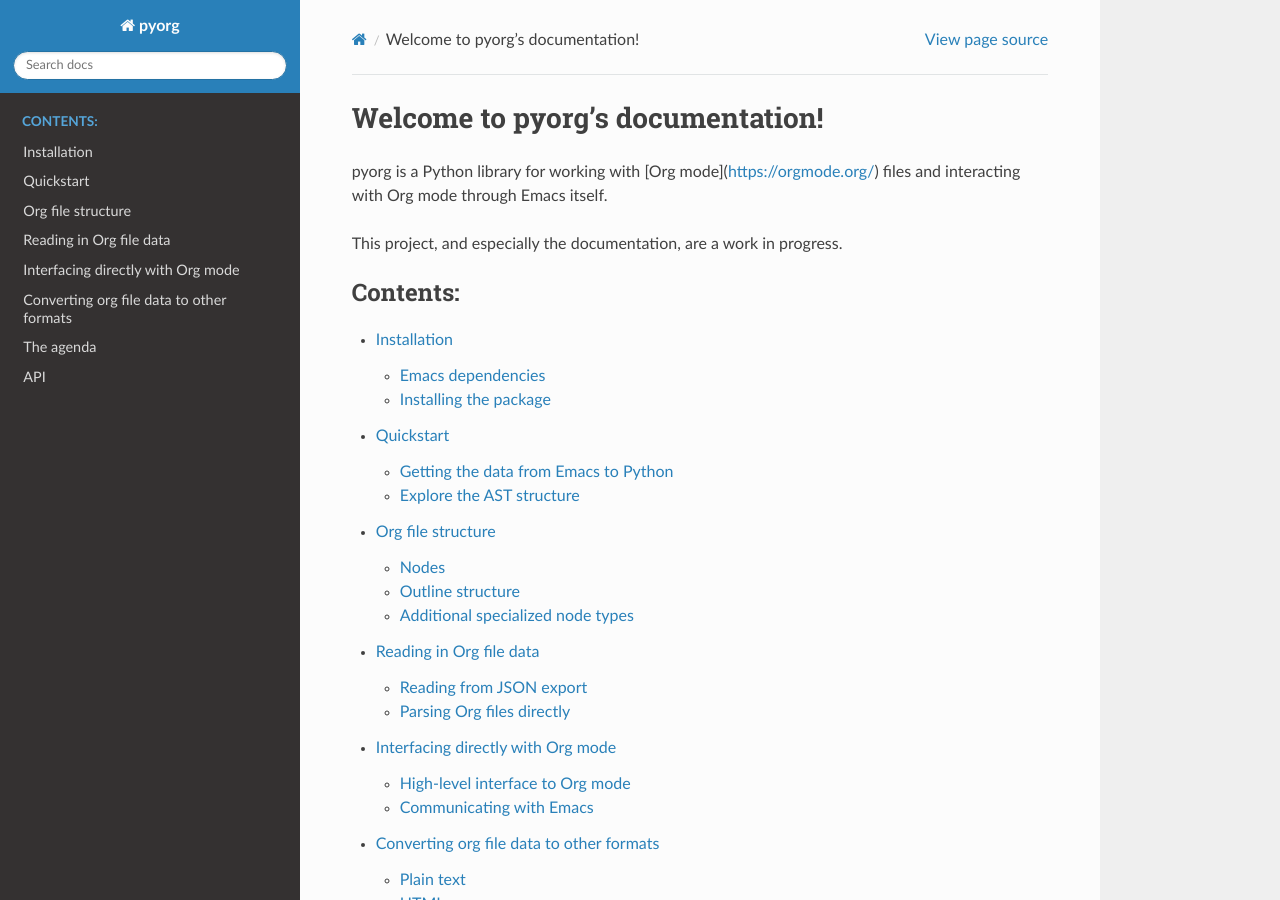
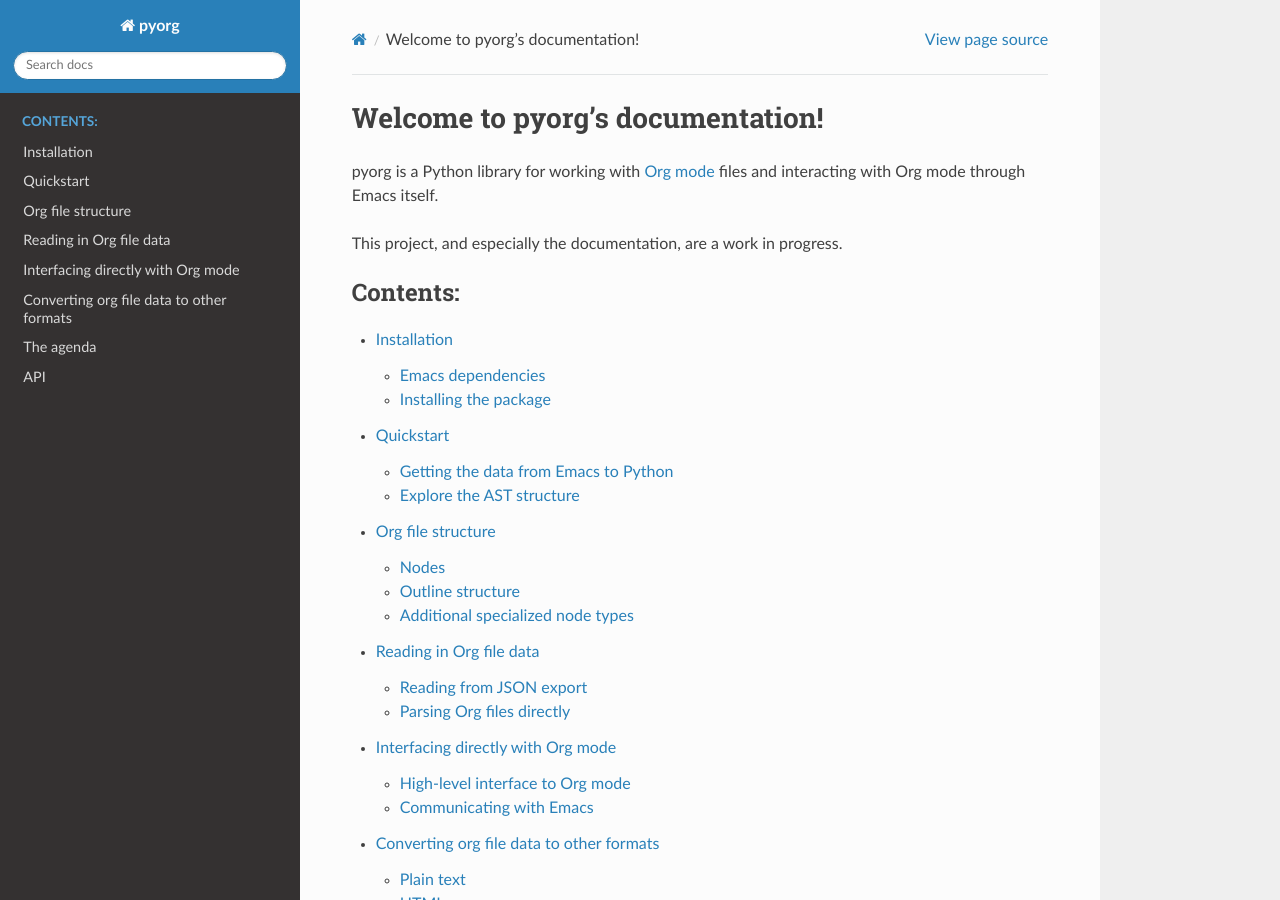
Before and after one commit to jlumpe/pyorg, a Sphinx documentation site: the page built from docs/index.rst, in a window 1280 px wide and 900 px high. Built offline with Sphinx 7.4.7 and the Read the Docs theme 2.0.0, drawn with Linux system fonts in a browser that asks for light colours.

Commit message:
Fix link in docs

```diff
--- a/docs/index.rst
+++ b/docs/index.rst
@@ -6,7 +6,7 @@
 Welcome to pyorg's documentation!
 =================================
 
-pyorg is a Python library for working with [Org mode](https://orgmode.org/) files
+pyorg is a Python library for working with `Org mode <https://orgmode.org/>`_ files
 and interacting with Org mode through Emacs itself.
 
 
```
